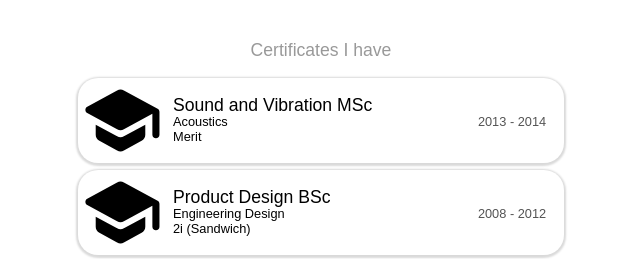
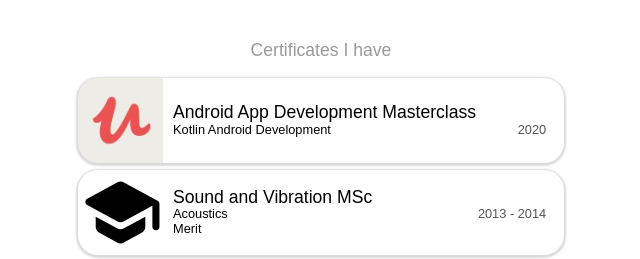
Before and after one commit to Withey958/withey958.github.io, a plain HTML site: page index.html in a window 1280 px wide. Shown: the part 1524-1783 px from the top of the page, without its empty margins (319-959 px from the left). Drawn offline with Linux system fonts and the light colour scheme.

Commit message:
certificate added

```diff
--- a/index.html
+++ b/index.html
@@ -147,6 +147,15 @@
         <h3>Certificates I have</h3>
         <ol class="projects" id="certificates">
             <li>
+                <a class="udemy" href="https://www.udemy.com/certificate/UC-ac0f46cd-0def-4d0c-9f22-5d352f30be6b/">
+                    <h4>Android App Development Masterclass</h4>
+                    <span class="details">
+                        <span class="date">2020</span>
+                        <span class="description">Kotlin Android Development</span>
+                    </span>
+                </a>
+            </li>
+            <li>
                 <a class="masters">
                     <h4>Sound and Vibration MSc</h4>
                     <span class="details">
--- a/withey.css
+++ b/withey.css
@@ -213,6 +213,12 @@
                 color: black;
             }
 
+            .projects .udemy {
+                background-image: url(images/udemy.jpeg);
+                background-color: white;
+                color: black;
+            }
+
             .projects .undergrad {
                 background-image: url(images/school-24px.svg);
                 background-color: white;
```
Also changed, not shown: images/udemy.jpeg (added).
